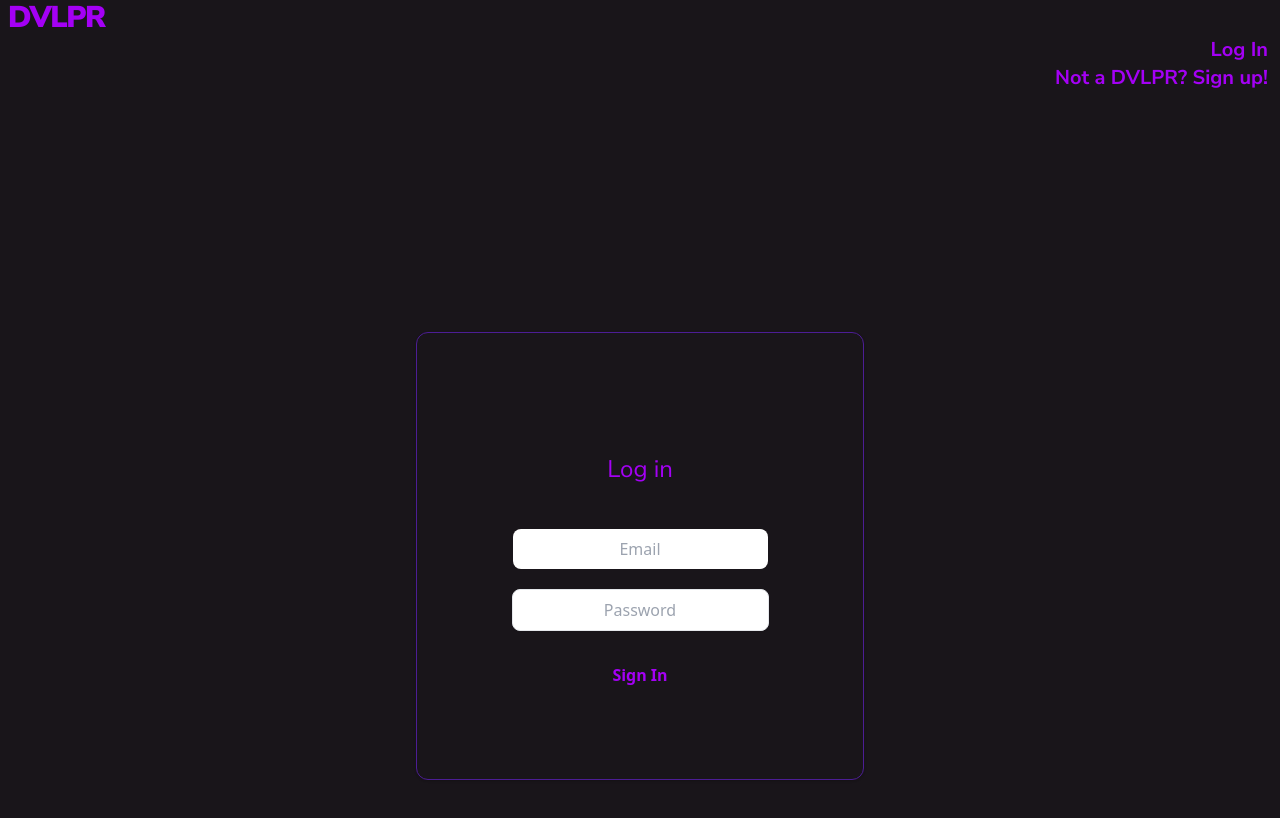
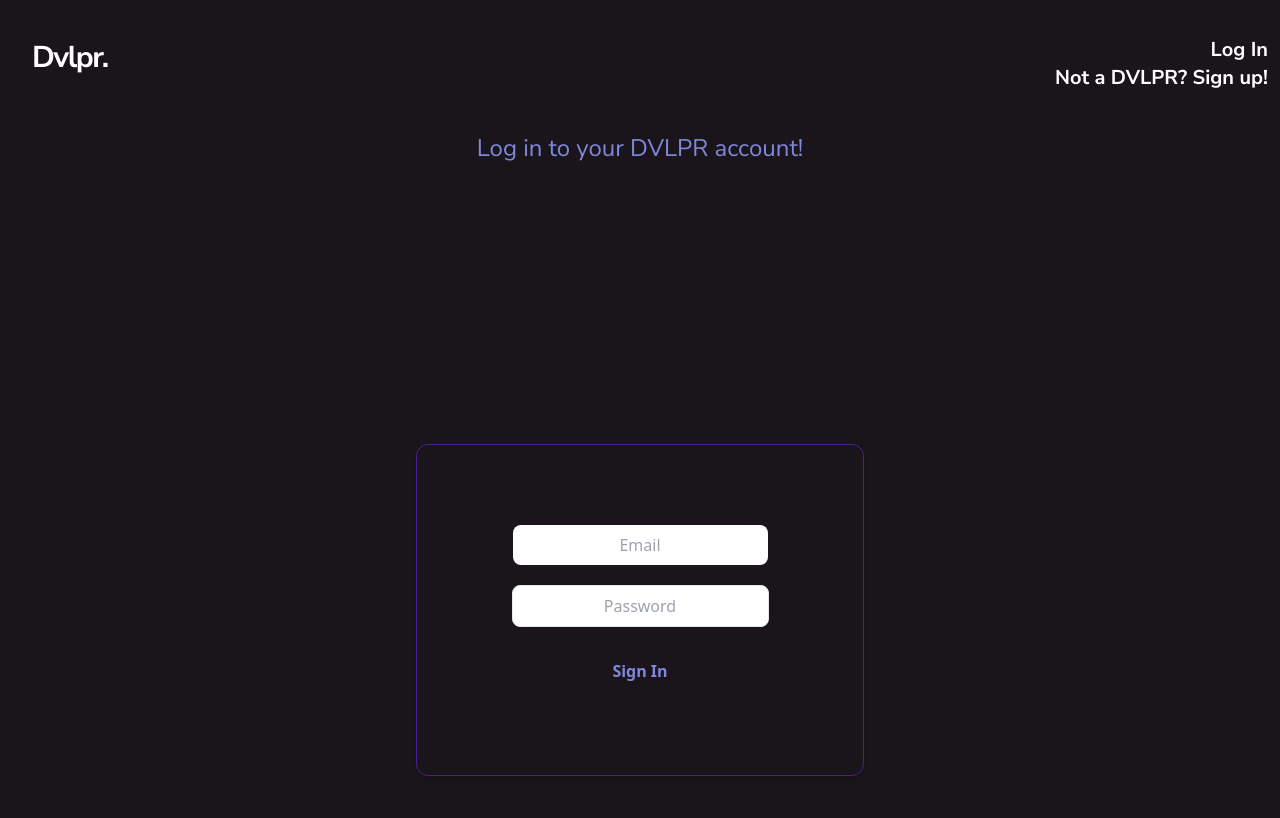
Before and after one commit to ywakili18/Dvlpr, a React (Create React App) app in the folder dvlpr/client/: page / in a window 1280 px wide. Shown: the top 818 px of the page. Built offline with nearby package versions, Linux system fonts and the light colour scheme.

Commit message:
fixed logo, nav bar UI

```diff
--- /dev/null
+++ b/dvlpr/client/src/components/LoginMessage.js
@@ -0,0 +1,10 @@
+const LoginMessage = () => {
+  return (
+    <div>
+      <h1 class="text-black-500 text-2xl py-10  font-brand">
+        Log in to your DVLPR account!
+      </h1>
+    </div>
+  )
+}
+export default LoginMessage
--- a/dvlpr/client/src/components/NavBar.js
+++ b/dvlpr/client/src/components/NavBar.js
@@ -27,13 +27,13 @@ const NavBar = (props) => {
     userOptions = (
       <div class="space-x-10 text-right">
         <NavLink
-          className="hover:text-purple-regular text-purple-light hover:underline text-xl font-bold font-brand"
+          className="hover:underline text-xl font-bold font-brand"
           to="/home"
         >
           Home
         </NavLink>
         <NavLink
-          className="hover:text-purple-regular text-purple-light hover:underline text-xl font-bold font-brand"
+          className="hover:underline text-xl font-bold font-brand"
           onClick={logOut}
           to="/"
         >
@@ -44,17 +44,17 @@ const NavBar = (props) => {
   }
 
   const publicOptions = (
-    <div className="text-right">
+    <div className="text-right -mt-10">
       <div>
         <NavLink
           to="/"
-          className="hover:text-purple-regular hover:underline text-xl font-bold font-brand text-purple-light m-3"
+          className="hover:text-purple-400 text-white text-xl font-bold font-brand text-purple-light m-3"
         >
           Log In
         </NavLink>
       </div>
       <NavLink
-        className="hover:text-purple-regular hover:underline text-xl font-bold font-brand text-purple-light m-3"
+        className="hover:text-purple-400 text-white text-xl font-bold font-brand  m-3"
         onClick={logOut}
         to="/register"
       >
@@ -64,12 +64,12 @@ const NavBar = (props) => {
   )
 
   return (
-    <div class="">
+    <div class="mt-10">
       <NavLink
-        className="text-purple-light font-black font-brand text-3xl tracking-tighter hover:text-purple-regular px-2"
+        className="hover:text-purple-400 text-white font-bold font-brand text-3xl tracking-tighter px-8"
         to="/home"
       >
-        DVLPR
+        Dvlpr.
       </NavLink>
       {props.userState.authenticated && props.userState.user
         ? userOptions
--- a/dvlpr/client/src/pages/LogIn.js
+++ b/dvlpr/client/src/pages/LogIn.js
@@ -4,7 +4,7 @@ import { connect } from 'react-redux'
 import { User, authenticateUser } from '../store/actions/UserActions'
 import { CheckSession } from '../services/Auth'
 import Logo from '../icons/Logo'
-
+import LoginMessage from '../components/LoginMessage'
 const mapStateToProps = (state) => {
   return {
     userState: state.userState
@@ -57,13 +57,12 @@ const SignIn = (props) => {
 
   return (
     <div class=" sm:mx-auto sm:max-w-md text-center">
+      <LoginMessage />
       <div class=" py-20 px-5 shadow rounded-xl border border-purple-900 mt-60 ">
         {/* Import logo below to developer feed once completed */}
         {/* <Logo className="" /> */}
-        <h1 class="text-black-500 text-2xl py-10  font-brand">Log in</h1>
         <form onSubmit={handleSubmit} class="mb-0 space-y-5 ">
-          <div>
-            <div class="mt-1 ">
+          <div class="">
             <input
               name="email"
               value={formValues.email}
@@ -73,7 +72,6 @@ const SignIn = (props) => {
               class="text-center px-3 py-2 rounded-lg"
             />
           </div>
-          </div>
           <div>
             <input
               name="password"
@@ -82,13 +80,13 @@ const SignIn = (props) => {
               onChange={handleChange}
               placeholder="Password"
               required
-              class="text-center bg-gradient-to-b from-white-regular to-coolGray-light border border-coolGray-light px-3 py-2 rounded-lg shadow-sm focus:outline-none focus:border-purple-regular focus:ring-1 focus:ring-purple-regular"
+              class="text-center border px-3 py-2 rounded-lg shadow-sm focus:outline-none focus:border-purple-regular focus:ring-1 focus:ring-purple-regular"
             />
           </div>
           <button
             disabled={!formValues.email || !formValues.password}
             type="submit"
-            class="bg-purple-regular hover:bg-pink-hot text-coolGray-light font-bold py-3 px-20 rounded-full"
+            class=" hover:bg-pink-100 text-coolGray-light font-bold py-3 px-20 rounded-full"
           >
             Sign In
           </button>
--- a/dvlpr/client/src/styles/App.css
+++ b/dvlpr/client/src/styles/App.css
@@ -4,13 +4,5 @@ body {
   width: auto;
   height: 100vh;
   background-color: #19151a;
-  color: #a400f5;
+  color: #8187dc;
 }
-input[type='text'],
-textarea {
-  background-color: #070707;
-}
-input[type='email'],
-textarea {
-  background-color: #070707;
-}
```
Lines whose indentation alone changed are shown as unchanged.
